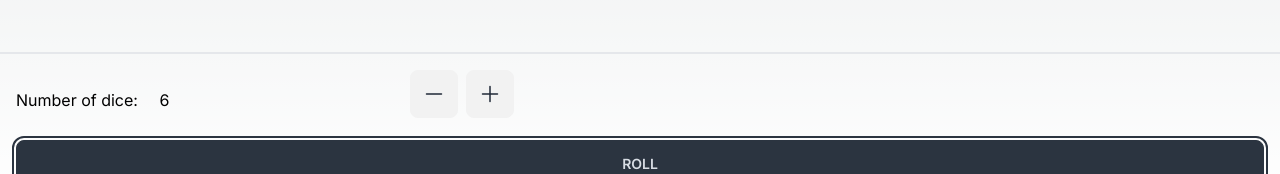
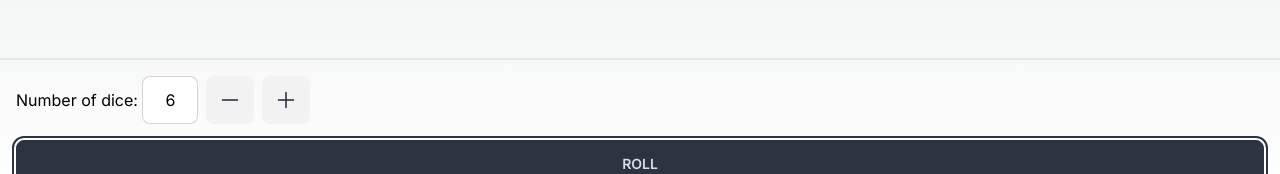
Before and after one commit to HoverBaum/talis, a Next.js app: page / in a window 1280 px wide. Shown: the part 596-770 px from the top of the page. Built offline with nearby package versions, Linux system fonts and the light colour scheme.

Commit message:
🎨 prettier button arrangement.

```diff
--- a/app/D6Roller.tsx
+++ b/app/D6Roller.tsx
@@ -54,20 +54,23 @@ export const D6Roller = () => {
         ))}
       </div>
       <div className="p-4 flex-none border-t-2">
+        <div className="flex">
           <p>
             Number of dice:{' '}
             <input
               type="text"
-            placeholder="Number of dice"
-            className="input input-ghost"
+              placeholder="0"
+              className="input input-bordered w-14 text-center"
               value={numberOfDice > 0 ? numberOfDice : ''}
               onChange={(e) => {
                 if (isNaN(parseInt(e.target.value))) return setNumberOfDice(0)
                 setNumberOfDice(parseInt(e.target.value))
               }}
             />
+          </p>
+
           <button
-            className="btn btn-square"
+            className="btn btn-square ml-2"
             disabled={numberOfDice <= 1}
             onClick={() =>
               setNumberOfDice((dice) => {
@@ -113,7 +116,7 @@ export const D6Roller = () => {
               />
             </svg>
           </button>
-        </p>
+        </div>
 
         <button
           disabled={numberOfDice <= 0}
```
Lines whose indentation alone changed are shown as unchanged.
